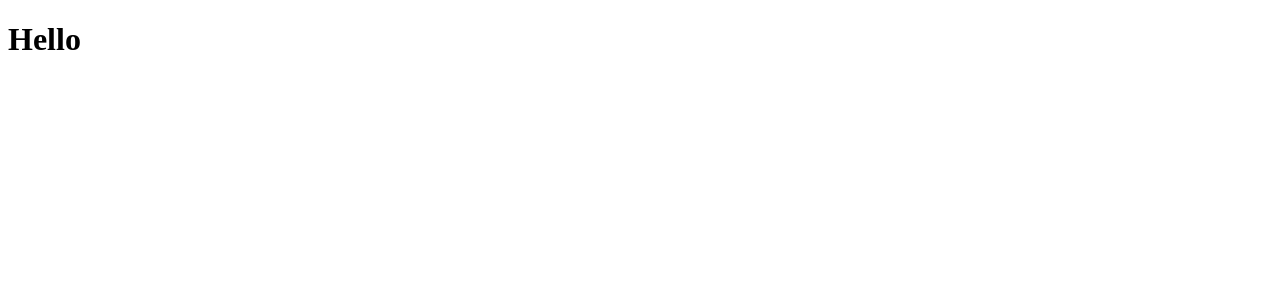
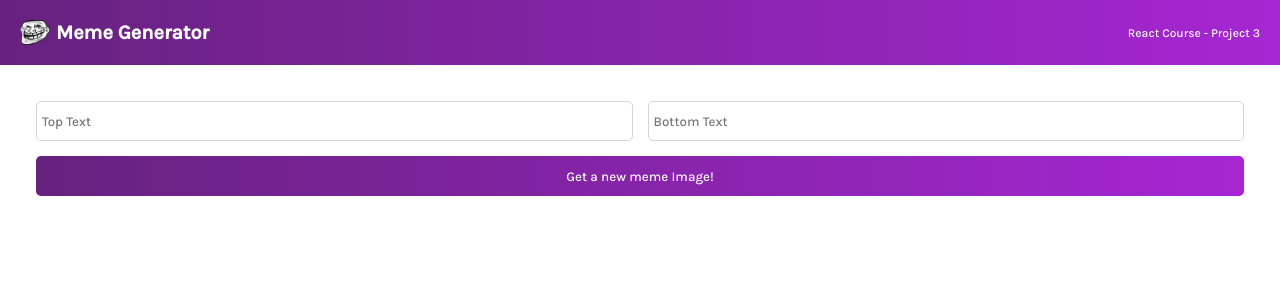
Before and after one commit to andrearizzomt/meme-generator, a React (Create React App) app: page / in a window 1280 px wide. Shown: the top 300 px of the page. Built offline with nearby package versions, Linux system fonts and the light colour scheme.

Commit message:
Create meme generator app layout

```diff
--- a/src/App.js
+++ b/src/App.js
@@ -1,5 +1,12 @@
 import React from "react";
+import Header from "./components/Header";
+import Meme from "./components/Meme";
 
 export default function App() {
-  return <h1>Hello</h1>;
+  return (
+    <div>
+      <Header />
+      <Meme />
+    </div>
+  );
 }
--- /dev/null
+++ b/src/components/Header.js
@@ -0,0 +1,15 @@
+import React from "react";
+
+export default function Header() {
+  return (
+    <header className="header">
+      <img
+        className="header--image"
+        src="/images/Troll Face.png"
+        alt="Troll Face"
+      ></img>
+      <h2 className="header--title">Meme Generator</h2>
+      <h4 className="header--project">React Course - Project 3</h4>
+    </header>
+  );
+}
--- /dev/null
+++ b/src/components/Meme.js
@@ -0,0 +1,13 @@
+import React from "react";
+
+export default function Meme() {
+  return (
+    <main>
+      <form className="form">
+        <input className="form--input" type="text" placeholder="Top Text" />
+        <input className="form--input" type="text" placeholder="Bottom Text" />
+        <button className="form--button">Get a new meme Image!</button>
+      </form>
+    </main>
+  );
+}
--- a/src/style.css
+++ b/src/style.css
@@ -0,0 +1,64 @@
+@import url("https://fonts.googleapis.com/css2?family=Karla:wght@500&display=swap");
+
+* {
+  margin: 0;
+  padding: 0;
+  box-sizing: border-box;
+}
+
+body {
+  font-family: "Karla", sans-serif;
+}
+
+main {
+  padding: 36px;
+}
+
+.header {
+  display: flex;
+  align-items: center;
+  height: 65px;
+  background: linear-gradient(90deg, #672280 1.18%, #a626d3 100%);
+  color: white;
+  padding: 20px;
+}
+
+.header--image {
+  max-height: 100%;
+  margin-right: 6px;
+}
+
+/* rem calculation px divided by 16
+i.e. 20px / 16 = 1.25rem */
+.header--title {
+  font-size: 1.25rem;
+  margin-right: auto;
+}
+
+.header--project {
+  font-size: 0.75rem;
+  font-weight: 500;
+}
+
+.form {
+  display: grid;
+  grid-template: 40px 40px / 1fr 1fr;
+  gap: 15px;
+}
+
+.form--input {
+  font-family: "Karla", sans-serif;
+  border-radius: 5px;
+  border: 1px solid #d5d4d8;
+  text-indent: 5px;
+}
+
+.form--button {
+  grid-column: 1 / -1;
+  font-family: "Karla", sans-serif;
+  border-radius: 5px;
+  background: linear-gradient(90deg, #672280 1.18%, #a626d3 100%);
+  color: white;
+  border: none;
+  cursor: pointer;
+}
```
Also changed, not shown: public/images/Troll Face.png (added).
